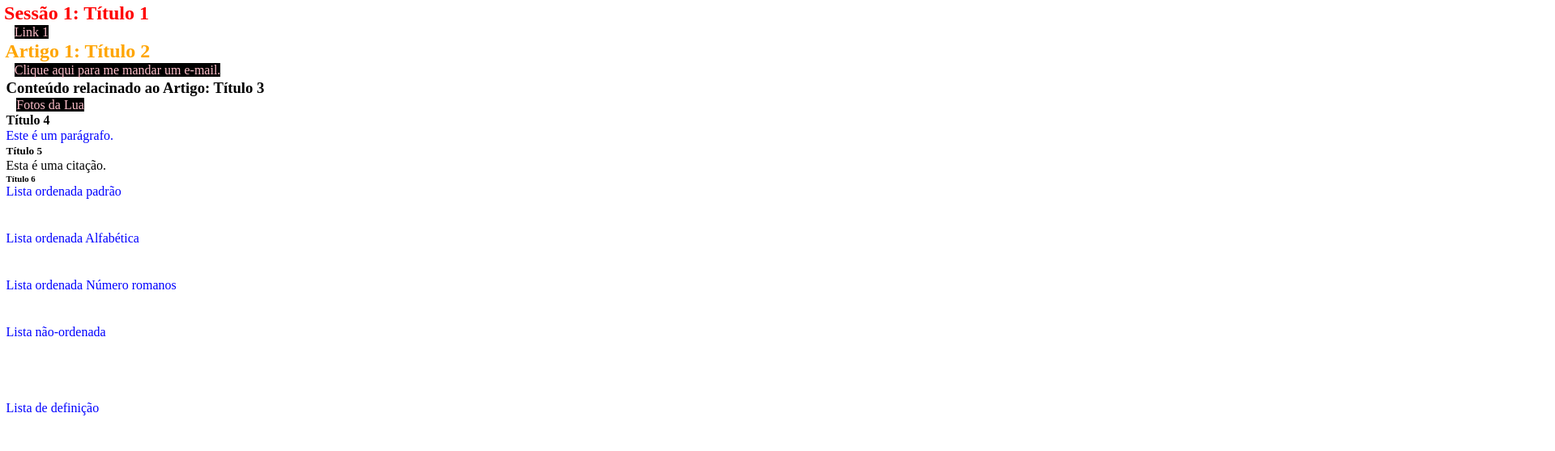
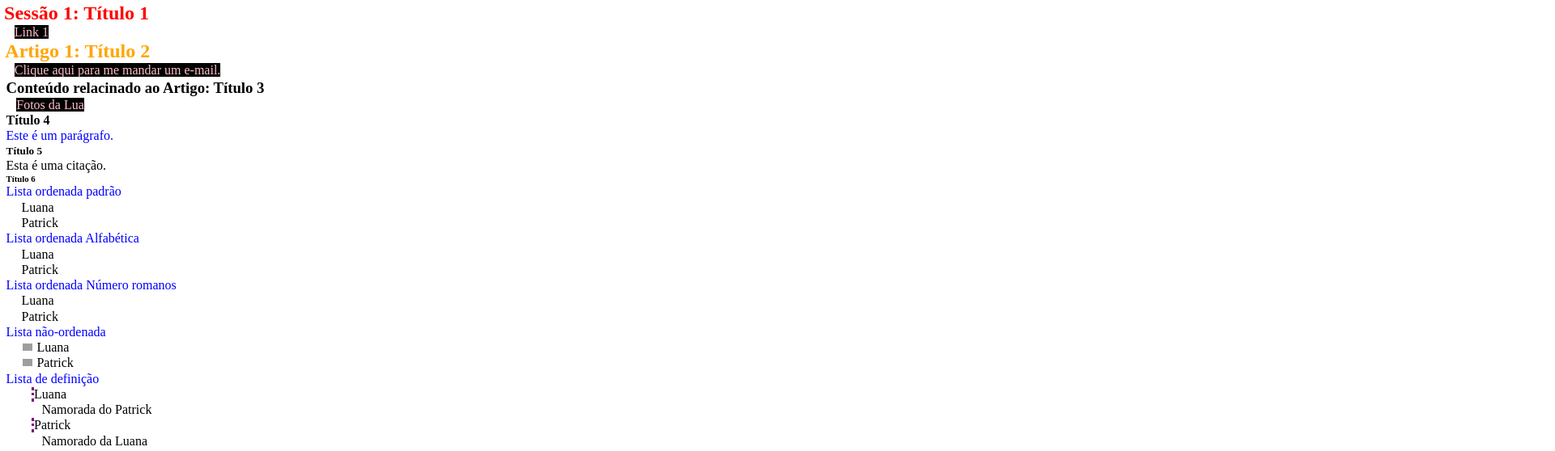
Before and after one commit to luaquecaiu3/first-invention, a plain HTML site: page index.html in a window 1280 px wide. Shown: the top 558 px of the page at 81% size, 1920 px wide, since content can reach past the window. Drawn offline with Linux system fonts and the light colour scheme; grey boxes are pictures that could not be loaded.

Commit message:
Update project 1.css

```diff
--- a/project 1.css
+++ b/project 1.css
@@ -17,7 +17,8 @@ ul {
 }
 
 li{
-	margin-left: 50000px;
+	list-style: none;
+	margin-left: 1.5%;
 }
 
 .h-red{
```
